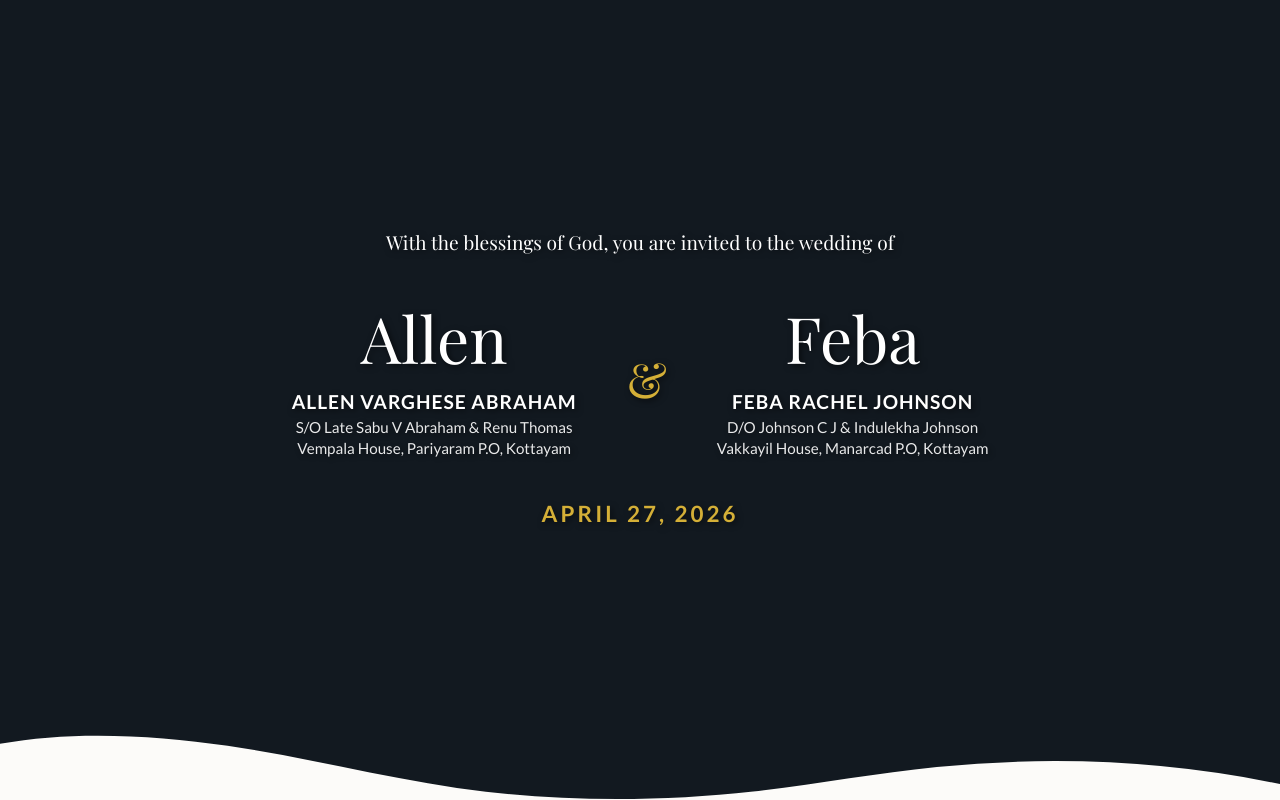
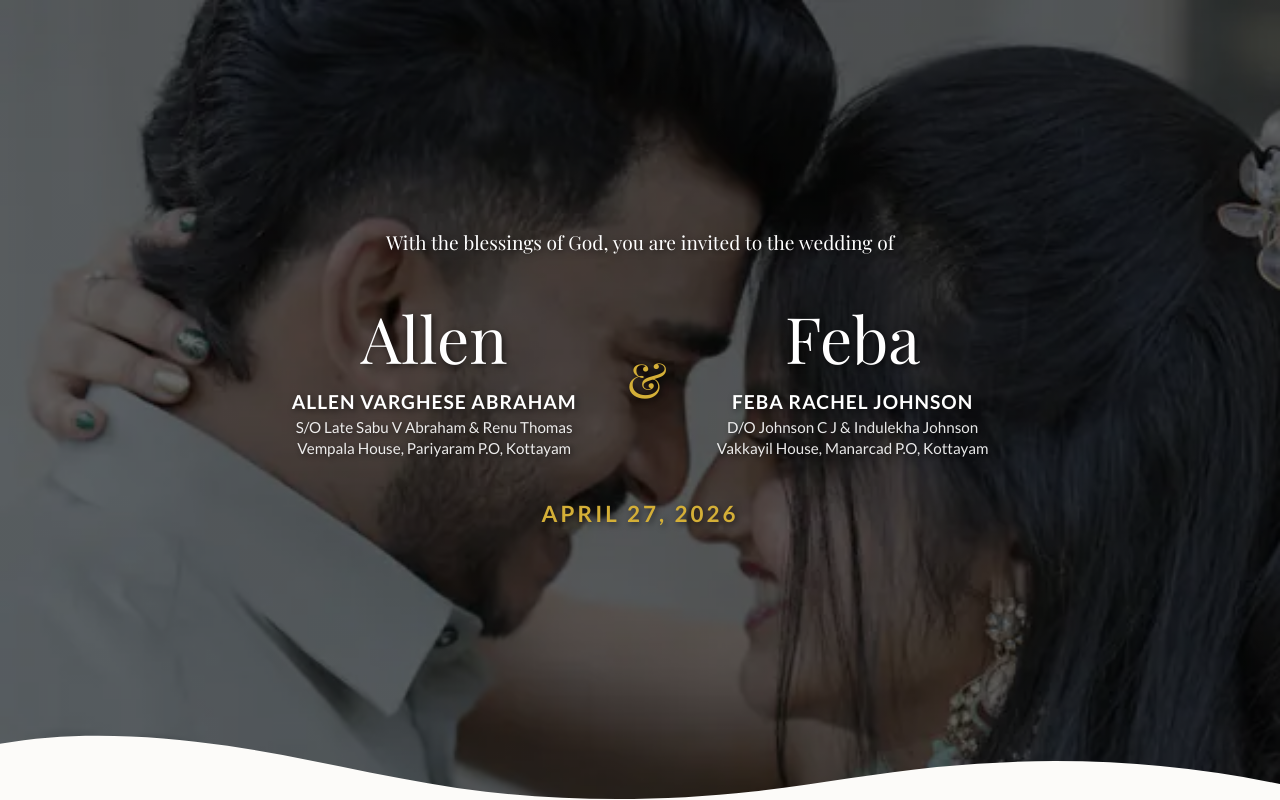
Before and after one commit to allen-and-feba/allen-feba-wedding, a plain HTML site: page index.html in a window 1280 px wide. Shown: the top 800 px of the page. Drawn offline with nearby package versions, Linux system fonts and the light colour scheme; a web font is replaced by a local one.

Commit message:
Update style.css

```diff
--- a/style.css
+++ b/style.css
@@ -64,7 +64,7 @@ h1, h2, h3 {
     background-color: var(--primary-color);
 
     /* Using couple.jpeg exactly as you uploaded it */
-    background-image: linear-gradient(rgba(0, 0, 0, 0.6), rgba(0, 0, 0, 0.6)), url('couple.jpeg');
+    background-image: linear-gradient(rgba(0, 0, 0, 0.6), rgba(0, 0, 0, 0.6)), url('couple.jpg');
 
     /* Cover works perfectly on laptop to crop the legs */
     background-size: cover;
```
